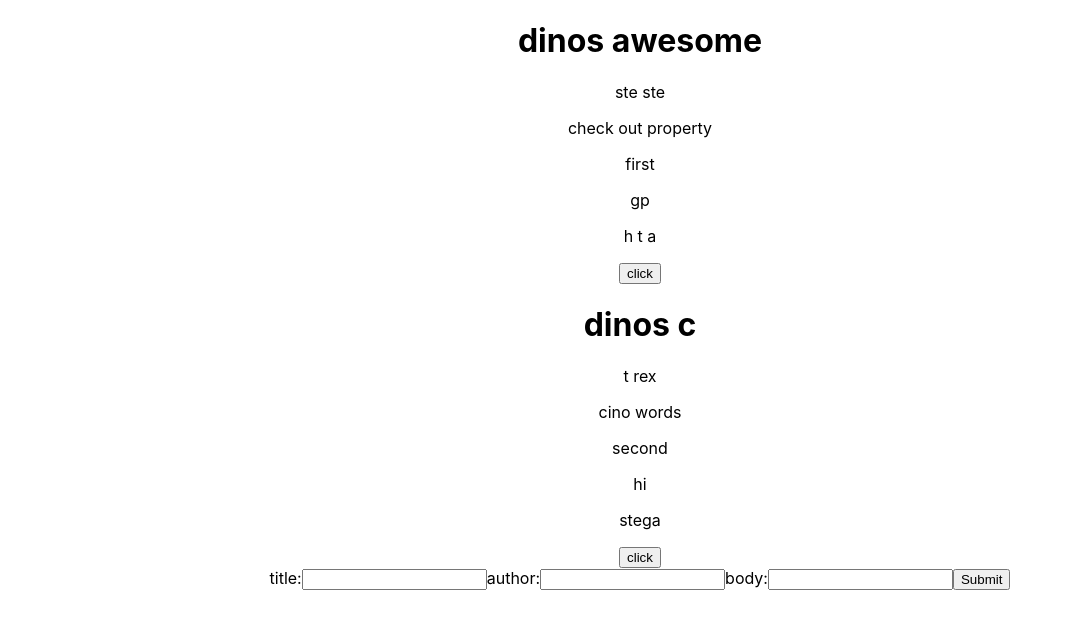
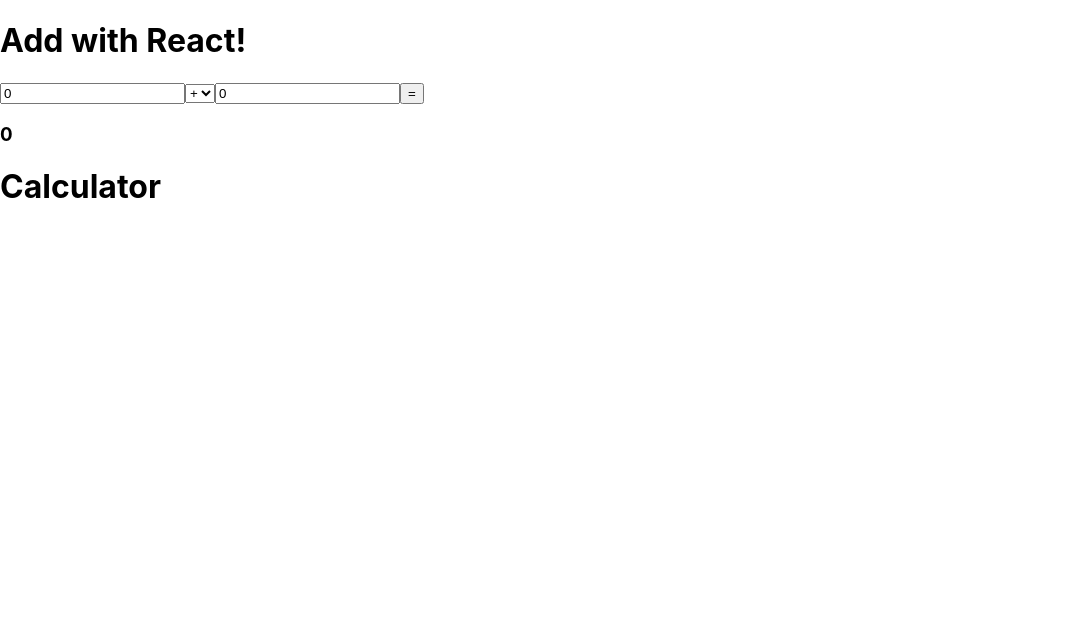
Before and after one commit to GianlorenzoDercole/dino-blog-2, a React (Create React App) app: page / in a window 1280 px wide. Shown: the top 628 px of the page, without its empty margins (0-1073 px from the left). Built offline with nearby package versions, Linux system fonts and the light colour scheme.

Commit message:
added calculator

```diff
--- a/src/App.js
+++ b/src/App.js
@@ -51,120 +51,120 @@
 // DINO
 
 
-import './App.css';
-import React, {Component} from 'react'
-import Post from './Post.jsx'
+// import './App.css';
+// import React, {Component} from 'react'
+// import Post from './Post.jsx'
 
-// imiatation data from backend
-const posts = [
-    {
-      title: 'dinos awesome',
-      author: 'ste ste',
-      body: 'check out property',
-      comments: ['first', ' gp' , 'h t a']
+// // imiatation data from backend
+// const posts = [
+//     {
+//       title: 'dinos awesome',
+//       author: 'ste ste',
+//       body: 'check out property',
+//       comments: ['first', ' gp' , 'h t a']
 
-    },
-    {
-      title: 'dinos c',
-      author: 't rex',
-      body: 'cino words',
-      comments: ['second', ' hi' , 'stega']
+//     },
+//     {
+//       title: 'dinos c',
+//       author: 't rex',
+//       body: 'cino words',
+//       comments: ['second', ' hi' , 'stega']
 
-    }
-]
-class App extends Component {
-  // state will be used to control the form
-  state = {
-    title: '',
-    author: '',
-    body: '',
-    comments: []
+//     }
+// ]
+// class App extends Component {
+//   // state will be used to control the form
+//   state = {
+//     title: '',
+//     author: '',
+//     body: '',
+//     comments: []
 
-}
-  // create a function that changes the body of state
-  changeBody = () => {
-    console.log('click')
-    const userInput = prompt('what shouls the current be')
-    this.setState({body: userInput})
-  }
+// }
+//   // create a function that changes the body of state
+//   changeBody = () => {
+//     console.log('click')
+//     const userInput = prompt('what shouls the current be')
+//     this.setState({body: userInput})
+//   }
 
-  // handle form change events
-  handleSubmit = e => {
-    // stop form resubmission
-    e.preventDefault()
-    console.log('hi')
-    // push to array
-    posts.push(this.state)
-    // clear state to reset controlled form
-    this.setState({
-      title:'',
-      author:'',
-      body:'',
-      comments:[]
-    })
-  }
-  //handle text change events in the form
-  handleTextChange = e => {
-    const updatedInput = {[e.target.name]: e.target.value}
-    this.setState(updatedInput)
-  }
-  render(){
-    // const post = {
-    //   title: 'dinos awesome',
-    //   author: 'ste ste',
-    //   body: 'check out property',
-    //   comments: ['first', ' gp' , 'h t a']
-    // }
-    const postComponents = posts.map((post, idx) => {
-      return <Post
-                key={`post${idx}`}
-                post={post}
-                changeBody={this.changeBody}
-            />
-    })
-    return (
-      <div className="App">
-        {/* <Post post={post} name='April' changeBody={this.changeBody} appState={this.state}/> */}
-      {postComponents}
-      {/* <p>{this.state.input}</p> */}
-      <form onSubmit={this.handleSubmit}>
-        {/* each input will use the handleTextChange */}
-        <label htmlFor='post-title'>title:</label>
-        <input
-          type='text'
-          onChange={this.handleTextChange}
-          name='title'
-          id='post-title'
-          value={this.state.title}
+//   // handle form change events
+//   handleSubmit = e => {
+//     // stop form resubmission
+//     e.preventDefault()
+//     console.log('hi')
+//     // push to array
+//     posts.push(this.state)
+//     // clear state to reset controlled form
+//     this.setState({
+//       title:'',
+//       author:'',
+//       body:'',
+//       comments:[]
+//     })
+//   }
+//   //handle text change events in the form
+//   handleTextChange = e => {
+//     const updatedInput = {[e.target.name]: e.target.value}
+//     this.setState(updatedInput)
+//   }
+//   render(){
+//     // const post = {
+//     //   title: 'dinos awesome',
+//     //   author: 'ste ste',
+//     //   body: 'check out property',
+//     //   comments: ['first', ' gp' , 'h t a']
+//     // }
+//     const postComponents = posts.map((post, idx) => {
+//       return <Post
+//                 key={`post${idx}`}
+//                 post={post}
+//                 changeBody={this.changeBody}
+//             />
+//     })
+//     return (
+//       <div className="App">
+//         {/* <Post post={post} name='April' changeBody={this.changeBody} appState={this.state}/> */}
+//       {postComponents}
+//       {/* <p>{this.state.input}</p> */}
+//       <form onSubmit={this.handleSubmit}>
+//         {/* each input will use the handleTextChange */}
+//         <label htmlFor='post-title'>title:</label>
+//         <input
+//           type='text'
+//           onChange={this.handleTextChange}
+//           name='title'
+//           id='post-title'
+//           value={this.state.title}
 
-        />
+//         />
 
-        <label htmlFor='post-author'>author:</label>
-        <input
-          type='text'
-          onChange={this.handleTextChange}
-          name='author'
-          id='post-author'
-          value={this.state.author}
-        />
+//         <label htmlFor='post-author'>author:</label>
+//         <input
+//           type='text'
+//           onChange={this.handleTextChange}
+//           name='author'
+//           id='post-author'
+//           value={this.state.author}
+//         />
 
-        <label htmlFor='post-body'>body:</label>
-        <input
-          type='text'
-          onChange={this.handleTextChange}
-          name='body'
-          id='post-body'
-          value={this.state.body}
-        />
-        <input type='submit'/>
-      </form>
-      </div>
+//         <label htmlFor='post-body'>body:</label>
+//         <input
+//           type='text'
+//           onChange={this.handleTextChange}
+//           name='body'
+//           id='post-body'
+//           value={this.state.body}
+//         />
+//         <input type='submit'/>
+//       </form>
+//       </div>
 
-    );
-    }
-}
+//     );
+//     }
+// }
 
-export default App;
+// export default App;
 
 
 
@@ -188,3 +188,26 @@ export default App;
 //   }
 
 // }
+
+
+
+
+
+
+
+// CALC
+
+import React, {Component} from 'react'
+
+import Calc from './Calc.js'
+
+export default class App extends Component {
+  render() {
+    return (
+      <>
+        <Calc />
+        <h1>Calculator</h1>
+      </>
+    )
+  }
+}
--- /dev/null
+++ b/src/Calc.js
@@ -0,0 +1,85 @@
+import React, {Component} from 'react'
+
+
+export default class Clac extends Component {
+    // app state for the controlled form
+    state = {
+        num1: 0,
+        num2: 0,
+        sum: 0,
+        operator: '+'
+    }
+    // event handler methods
+    calculate = e => {
+        e.preventDefault()
+        // this.setState({sum: this.state.num1 + this.state.num2})
+
+
+
+
+        this.setState(prevState => {
+
+            let result = 0
+        // switch case based on the operator
+        switch (this.state.operator) {
+            case '+':
+                result = prevState.num1 + prevState.num2
+                break
+            case '-':
+                result = prevState.num1 - prevState.num2
+                break
+            case '*':
+                result = prevState.num1 * prevState.num2
+                break
+            case '/':
+                result = prevState.num1 / prevState.num2
+                break
+            default:
+                console.log('no')
+                break
+
+        }
+
+            return { sum: result}
+        })
+    }
+
+    setNum = e => {
+        this.setState({[e.target.name]: Number(e.target.value)})
+    }
+
+    handleOperatorChange = e => {
+        this.setState({operator: e.target.value})
+    }
+  render() {
+    return (
+        <div >
+        <h1>Add with React!</h1>
+
+        <form onSubmit={this.calculate}>
+            <input type="number"
+                name="num1"
+                value={this.state.num1}
+                onChange={this.setNum}
+            />
+            <select
+                name='operator'
+                onChange={this.handleOperatorChange}
+            >
+                <option value='+'>+</option>
+                <option value='-'>-</option>
+                <option value='*'>*</option>
+                <option value='/'>/</option>
+            </select>
+            <input type="number"
+                name="num2"
+                value={this.state.num2}
+                onChange={this.setNum}
+            />
+            <button>=</button>
+            <h3>{this.state.sum}</h3>
+        </form>
+    </div>
+    )
+  }
+}
```
